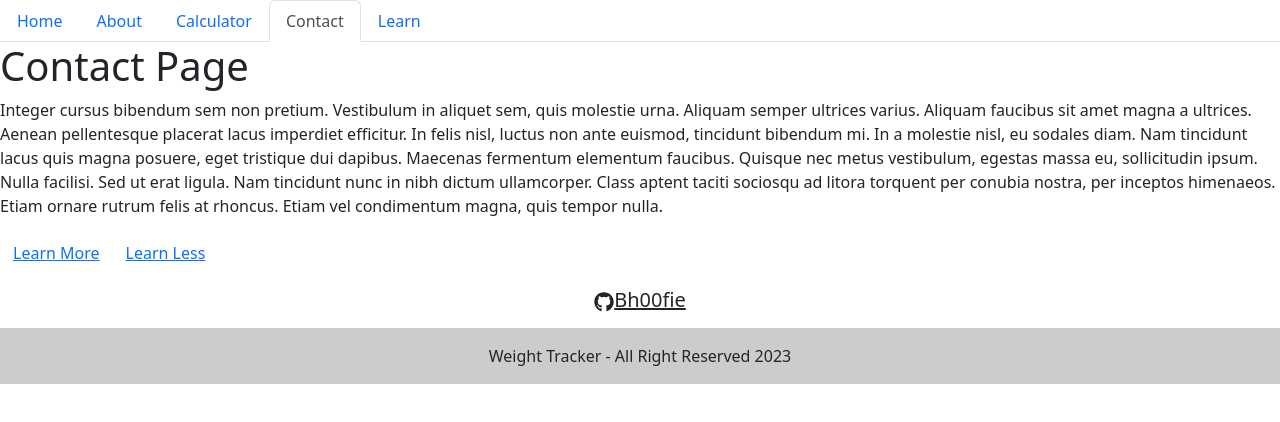
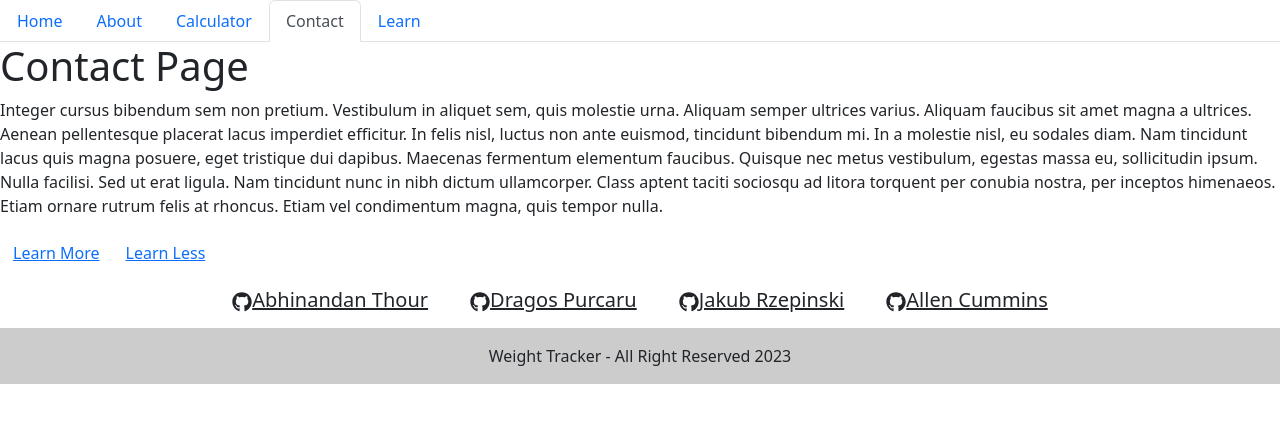
Before and after one commit to Bh00fie/Weight-Tracker, a React (Create React App) app: page /contact in a window 1280 px wide. Shown: the top 422 px of the page. Built offline with nearby package versions, Linux system fonts and the light colour scheme.

Commit message:
created icon for each team member of the project

```diff
--- a/src/components/footer.js
+++ b/src/components/footer.js
@@ -11,7 +11,31 @@ function Footer() {
                 href="#!"
                 role="button">
                 <FaGithub/>
-                Bh00fie
+                Abhinandan Thour
+              </a>
+
+              <a
+                className="btn btn-link btn-floating btn-lg text-dark m-1"
+                href="#!"
+                role="button">
+                <FaGithub/>
+                Dragos Purcaru
+              </a>
+
+              <a
+                className="btn btn-link btn-floating btn-lg text-dark m-1"
+                href="#!"
+                role="button">
+                <FaGithub/>
+                Jakub Rzepinski
+              </a>
+
+              <a
+                className="btn btn-link btn-floating btn-lg text-dark m-1"
+                href="#!"
+                role="button">
+                <FaGithub/>
+                Allen Cummins
               </a>
 
           {/* Copyright */}
```
